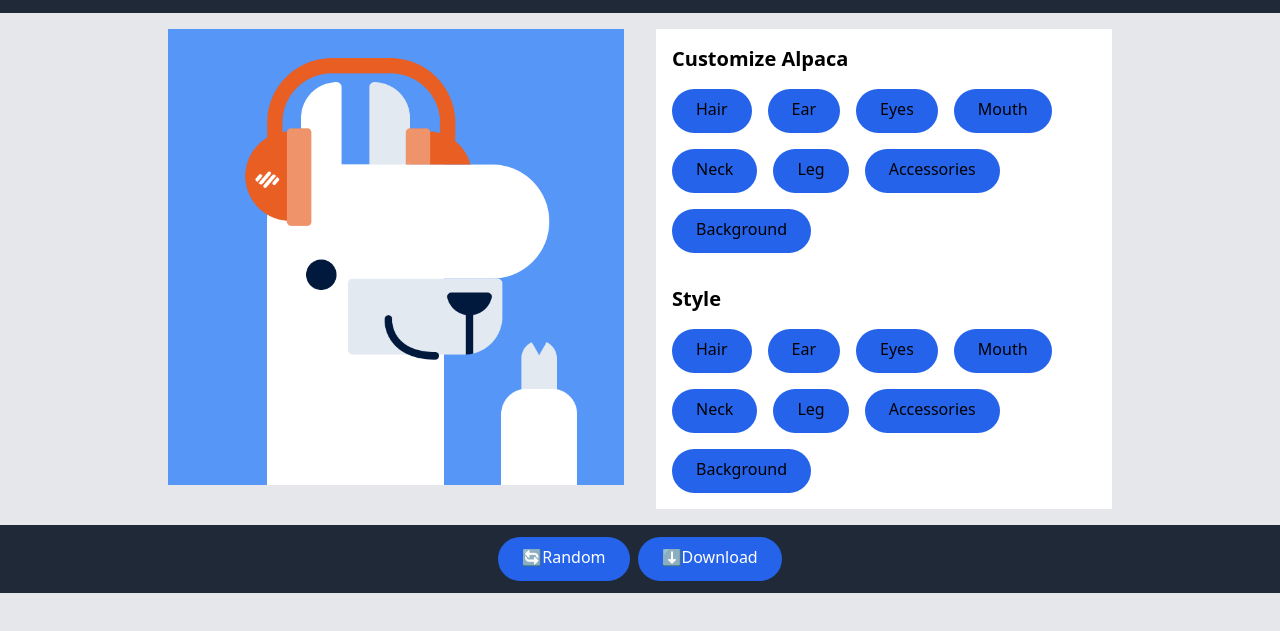
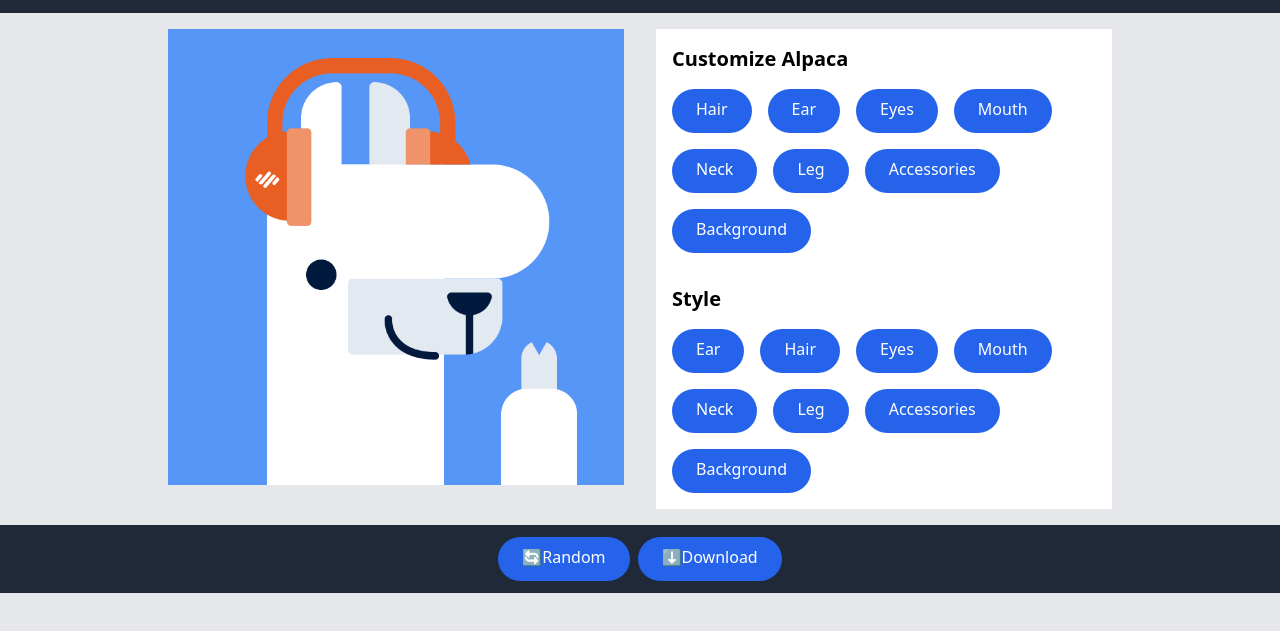
Before and after one commit to Dawit-Sh/DevProjects, a website: page Alpaca-Image-Generator/index.html in a window 1280 px wide. Shown: the part 47-678 px from the top of the page. Drawn offline with Linux system fonts and the light colour scheme.

Commit message:
Fuck you Dough Nut

```diff
--- a/Alpaca-Image-Generator/index.html
+++ b/Alpaca-Image-Generator/index.html
@@ -33,28 +33,28 @@
 <!--Customize -->
         <h2 class="text-xl font-bold mb-4">Customize Alpaca</h2>
         <div class="flex flex-wrap gap-4">
-           <button class="btn btn-primary p-3 px-6 pt-2 gap rounded-full bg-blue-600">Hair</button>
-           <button class="btn btn-primary p-3 px-6 pt-2 gap rounded-full  bg-blue-600">Ear</button>
-           <button class="btn btn-primary p-3 px-6 pt-2 gap rounded-full  bg-blue-600">Eyes</button>
-           <button class="btn btn-primary p-3 px-6 pt-2 gap rounded-full  bg-blue-600">Mouth</button>
-           <button class="btn btn-primary p-3 px-6 pt-2 gap rounded-full  bg-blue-600">Neck</button>
-           <button class="btn btn-primary p-3 px-6 pt-2 gap rounded-full  bg-blue-600">Leg</button>
-           <button class="btn btn-primary p-3 px-6 pt-2 gap rounded-full  bg-blue-600">Accessories</button>
-           <button class="btn btn-primary p-3 px-6 pt-2 gap rounded-full  bg-blue-600">Background</button>
+           <button class="btn btn-primary p-3 px-6 pt-2 gap rounded-full text-white bg-blue-600">Hair</button>
+           <button class="btn btn-primary p-3 px-6 pt-2 gap rounded-full text-white  bg-blue-600">Ear</button>
+           <button class="btn btn-primary p-3 px-6 pt-2 gap rounded-full text-white  bg-blue-600">Eyes</button>
+           <button class="btn btn-primary p-3 px-6 pt-2 gap rounded-full text-white  bg-blue-600">Mouth</button>
+           <button class="btn btn-primary p-3 px-6 pt-2 gap rounded-full text-white  bg-blue-600">Neck</button>
+           <button class="btn btn-primary p-3 px-6 pt-2 gap rounded-full text-white  bg-blue-600">Leg</button>
+           <button class="btn btn-primary p-3 px-6 pt-2 gap rounded-full text-white  bg-blue-600">Accessories</button>
+           <button class="btn btn-primary p-3 px-6 pt-2 gap rounded-full text-white  bg-blue-600">Background</button>
           </div>
       </div>
 <!--Style-->
       <div class="bg-white p-4">
         <h2 class="text-xl font-bold mb-4">Style</h2>
         <div class="flex flex-wrap gap-4">
-           <button class="btn btn-primary p-3 px-6 pt-2 gap rounded-full bg-blue-600">Hair</button>
-           <button class="btn btn-primary p-3 px-6 pt-2 gap rounded-full  bg-blue-600">Ear</button>
-           <button class="btn btn-primary p-3 px-6 pt-2 gap rounded-full  bg-blue-600">Eyes</button>
-           <button class="btn btn-primary p-3 px-6 pt-2 gap rounded-full  bg-blue-600">Mouth</button>
-           <button class="btn btn-primary p-3 px-6 pt-2 gap rounded-full  bg-blue-600">Neck</button>
-           <button class="btn btn-primary p-3 px-6 pt-2 gap rounded-full  bg-blue-600">Leg</button>
-           <button class="btn btn-primary p-3 px-6 pt-2 gap rounded-full  bg-blue-600">Accessories</button>
-           <button class="btn btn-primary p-3 px-6 pt-2 gap rounded-full  bg-blue-600">Background</button>
+          <button class="btn btn-primary p-3 px-6 pt-2 gap rounded-full  text-white  bg-blue-600">Ear</button>
+          <button class="btn btn-primary p-3 px-6 pt-2 gap rounded-full  text-white  bg-blue-600">Hair</button>
+           <button class="btn btn-primary p-3 px-6 pt-2 gap rounded-full text-white  bg-blue-600">Eyes</button>
+           <button class="btn btn-primary p-3 px-6 pt-2 gap rounded-full text-white  bg-blue-600">Mouth</button>
+           <button class="btn btn-primary p-3 px-6 pt-2 gap rounded-full text-white  bg-blue-600">Neck</button>
+           <button class="btn btn-primary p-3 px-6 pt-2 gap rounded-full text-white  bg-blue-600">Leg</button>
+           <button class="btn btn-primary p-3 px-6 pt-2 gap rounded-full text-white  bg-blue-600">Accessories</button>
+           <button class="btn btn-primary p-3 px-6 pt-2 gap rounded-full text-white  bg-blue-600">Background</button>
           </div>
       </div>
     </div>
```
